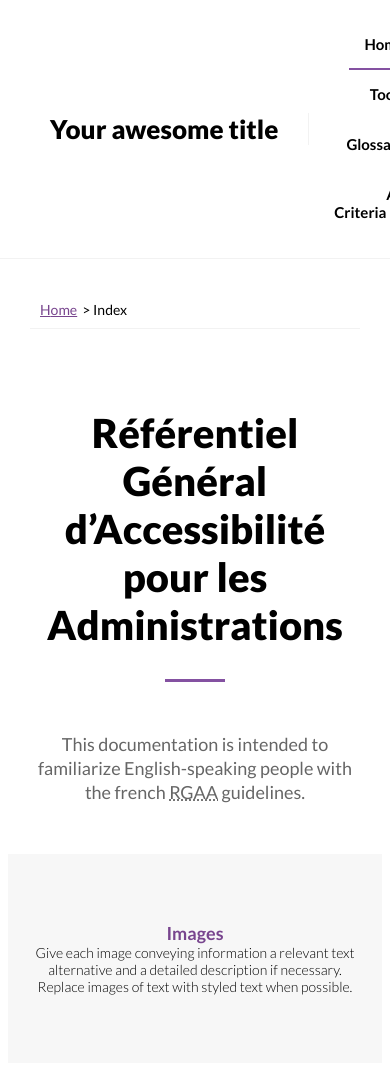
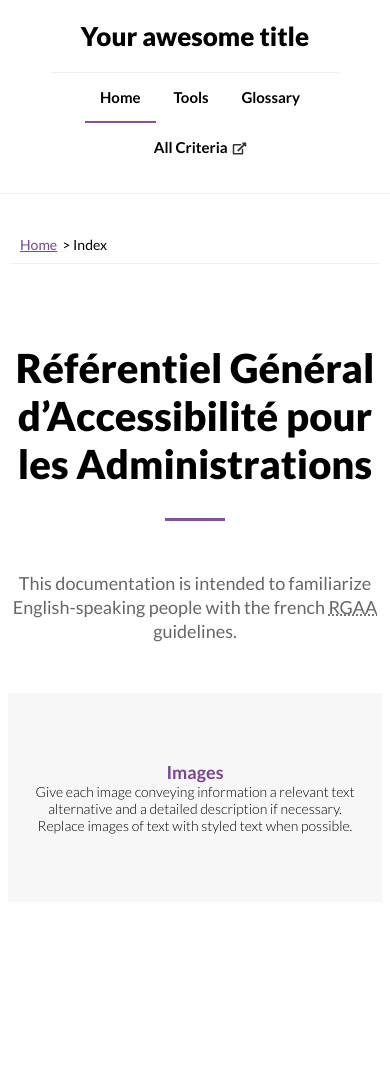
Before and after one commit to stevenMouret/web-accessibility-guidelines, a Jekyll site: the page built from _doc/index.md, in a window 390 px wide. Built offline with Jekyll 4.4.1, drawn with Linux system fonts in a browser that asks for light colours; nearby versions of some CDN libraries; after the commit the page ends 922 px from its top, so only the background shows below that.

Commit message:
Improve responsive

```diff
--- a/_sass/config/_base.scss
+++ b/_sass/config/_base.scss
@@ -35,3 +35,9 @@ a, button, select, input {
         outline: 1px dotted $color-1-2;
     }
 }
+
+img {
+    max-width: 100%;
+    height: auto;
+    vertical-align: bottom;
+}
--- a/_sass/config/_layout.scss
+++ b/_sass/config/_layout.scss
@@ -8,6 +8,10 @@
     display: flex;
     align-items: center;
     border-bottom: 0.1rem solid rgba($color-black, 0.05);
+
+    @media (max-width: 768px) {
+        flex-direction: column;
+    }
 }
 
 .blank {
@@ -21,28 +25,52 @@
     padding: 0 3rem;
     border-right: 0.1rem solid rgba($color-black, 0.05);
     flex: 0 0 auto;
+
+    @media (max-width: 768px) {
+        border-right: none;
+        border-bottom: 0.1rem solid rgba($color-black, 0.05);
+        padding-bottom: 2rem;
+        text-align: center;
+    }
 }
 
 
 
 .container {
     display: flex;
+
+    @media (max-width: 768px) {
+        flex-direction: column;
+    }
 }
 
 .column {
     border-right: 0.1rem solid rgba($color-black, .05);
     flex: 0 0 20%;
     overflow-y: auto;
+
+    @media (max-width: 768px) {
+        order: 2;
+        overflow: initial;
+    }
 }
 
 .page-content {
     flex: 1 1 auto;
+
+    @media (max-width: 768px) {
+        order: 1;
+    }
 }
 
 .page-content__wrapper {
     margin: 0 auto;
     max-width: 80rem;
     padding: 3rem;
+
+    @media (max-width: 768px) {
+        padding: 3rem 1rem;
+    }
 }
 
 .container-404 {
--- a/_sass/config/_menus.scss
+++ b/_sass/config/_menus.scss
@@ -21,6 +21,10 @@
         &[aria-current="page"], &:hover, &:focus {
             border-bottom-color: $color-1-1;
         }
+    }
+
+    @media (max-width: 768px) {
+        text-align: center;
     }
 }
 
@@ -51,11 +55,11 @@
 }
 
 .sidebar-menu {
+    left: 0;
     margin: 0 0 5rem;
     padding: 2rem;
     position: fixed;
     top: 10rem;
-    left: 0;
 
     h2 {
         font-size: 1.6rem;
@@ -78,14 +82,22 @@
             text-decoration: underline;
         }
     }
+
+    @media (max-width: 768px) {
+        left: inherit;
+        position: relative;
+        top: inherit;
+    }
 }
 
 .menu-main-sections {
     display: flex;
+    flex-wrap: wrap;
     max-width: 80rem;
     margin: 0 auto;
     > * {
         flex: 1 1 calc(33.3333% - 2%);
+        min-width: 25rem;
     }
 
     a {
```
